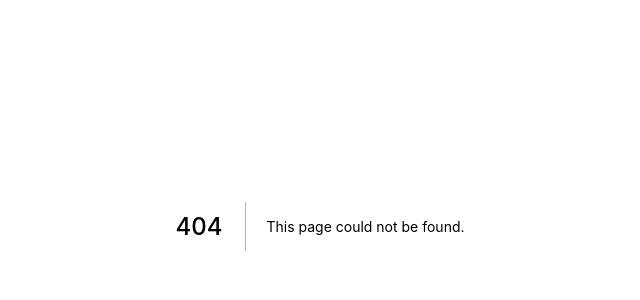
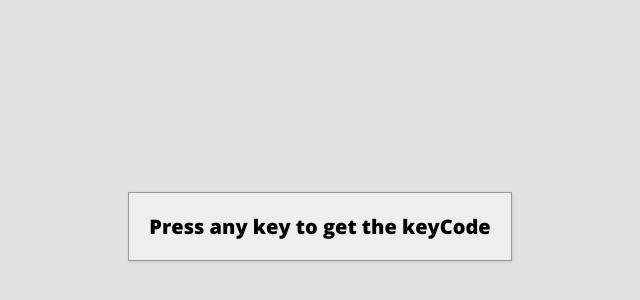
Before and after one commit to GregM1991/50-projects-in-next, a Next.js app: page /event-keycodes in a window 1280 px wide. Before the commit this address had no page. Shown: the part 174-474 px from the top of the page, without its empty margins (320-960 px from the left). Built offline with nearby package versions, Linux system fonts and the light colour scheme.

Commit message:
Everything looks good, useReducer to get familiar

```diff
--- /dev/null
+++ b/pages/event-keycodes.jsx
@@ -0,0 +1,99 @@
+import React, { useEffect, useReducer } from "react"
+import styled from "styled-components"
+import Head from "next/head"
+
+const Body = styled.div`
+  background-color: #e1e1e1;
+  display: flex;
+  align-items: center;
+  justify-content: center;
+  text-align: center;
+  height: 100vh;
+  overflow: hidden;
+  margin: 0;
+`
+
+const Insert = styled.div``
+
+const Key = styled.div`
+  border: 1px solid #999;
+  background-color: #eee;
+  box-shadow: 1px 1px 3px rgba(0, 0, 0, 0.1);
+  display: inline-flex;
+  align-items: center;
+  font-size: 20px;
+  font-weight: bold;
+  padding: 20px;
+  flex-direction: column;
+  margin: 10px;
+  min-width: 150px;
+  position: relative;
+
+  small {
+    position: absolute;
+    top: -24px;
+    left: 0;
+    text-align: center;
+    width: 100%;
+    color: #555;
+    font-seize: 14px;
+  }
+`
+
+const initialState = { key: "", keyCode: 0, code: "" }
+
+const reducer = (state, action) => {
+  switch (action.type) {
+    case "SET_KEY":
+      return { ...state, key: action.payload }
+    case "SET_KEY_CODE":
+      return { ...state, keyCode: action.payload }
+    case "SET_CODE":
+      return { ...state, code: action.payload }
+  }
+}
+
+const EventKeycodes = () => {
+  const [state, dispatch] = useReducer(reducer, initialState)
+
+  useEffect(() => {
+    window.addEventListener("keydown", function sendDispatches(e) {
+      dispatch({ type: "SET_KEY", payload: e.key })
+      dispatch({ type: "SET_KEY_CODE", payload: e.keyCode })
+      dispatch({ type: "SET_CODE", payload: e.code })
+    })
+    return () => {
+      window.removeEventListener("keydown", sendDispatches)
+    }
+  }, [])
+  return (
+    <>
+      <Head>
+        <title>Event Keycodes</title>
+      </Head>
+      <Body>
+        <Insert>
+          {state.key && (
+            <>
+              <Key>
+                {state.key}
+                <small>event.key</small>
+              </Key>
+              <Key>
+                {state.keyCode}
+                <small>event.keyCode</small>
+              </Key>
+              <Key>
+                {state.code}
+                <small>event.code</small>
+              </Key>
+            </>
+          )}
+          <Key>Press any key to get the keyCode</Key>
+        </Insert>
+      </Body>
+    </>
+  )
+}
+
+export default EventKeycodes
```
